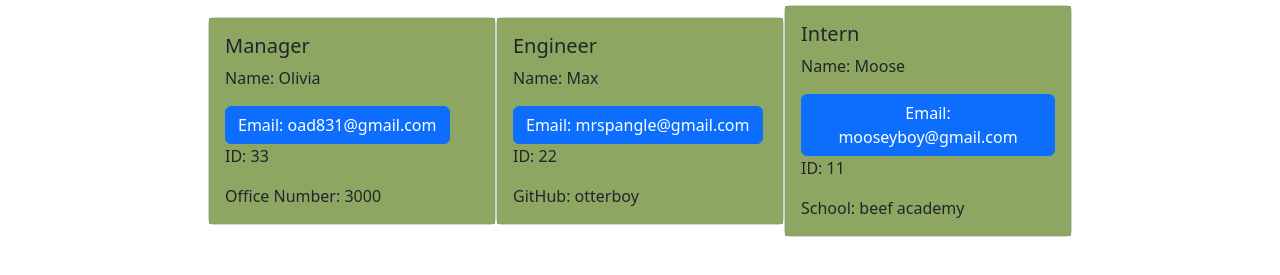
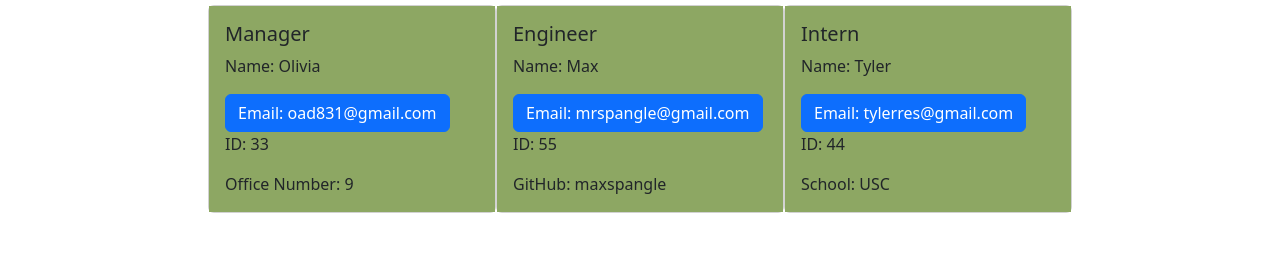
Before and after one commit to estilbee/Team-Profile-Generator, a website: page dist/index.html in a window 1280 px wide. Shown: the part 81-356 px from the top of the page. Drawn offline with nearby package versions, Linux system fonts and the light colour scheme.

```diff
--- a/dist/index.html
+++ b/dist/index.html
@@ -6,37 +6,36 @@
   <meta name="viewport" content="width=device-width, initial-scale=1.0">
 <link href="https://cdn.jsdelivr.net/npm/bootstrap@5.2.2/dist/css/bootstrap.min.css" rel="stylesheet" integrity="sha384-Zenh87qX5JnK2Jl0vWa8Ck2rdkQ2Bzep5IDxbcnCeuOxjzrPF/et3URy9Bv1WTRi" crossorigin="anonymous">
 <link rel= "stylesheet" href= "./style.css" ></link>
-<title>Document</title>
+<title></title>
 </head>
 <body>
-<h2>Your Team</h2>
+<h2>Your Team </h2>
 <main>
     <div class="card" style="width: 18rem;">
   <div class="card-body">
     <h5 class="card-title">Manager</h5>
-    <p class="card-text">Name: Olivia</p>
+    <p class="card-text">Name: Olivia </p>
     <a href="oad831@gmail.com" class="btn btn-primary"> Email: oad831@gmail.com</a>
     <p class="card-text">ID: 33</p>
-    <p class="card-text">Office Number: 3000</p>
+    <p class="card-text">Office Number: 9</p>
     </div>
 </div><div class="card" style="width: 18rem;">
-
     <div class="card-body">
       <h5 class="card-title">Engineer</h5>
       <p class="card-text">Name: Max</p>
       <a href="mrspangle@gmail.com" class="btn btn-primary"> Email: mrspangle@gmail.com</a>
-      <p class="card-text">ID: 22</p>
-      <p class="card-text">GitHub: otterboy</p>
+      <p class="card-text">ID: 55</p>
+      <p class="card-text">GitHub: maxspangle</p>
       </div>
   </div><div class="card" style="width: 18rem;">
     <div class="card-body">
       <h5 class="card-title">Intern</h5>
-      <p class="card-text">Name: Moose</p>
-      <a href="mooseyboy@gmail.com" class="btn btn-primary"> Email: mooseyboy@gmail.com</a>
-      <p class="card-text">ID: 11</p>
-      <p class="card-text">School: beef academy</p>
+      <p class="card-text">Name: Tyler</p>
+      <a href="tylerres@gmail.com" class="btn btn-primary"> Email: tylerres@gmail.com</a>
+      <p class="card-text">ID: 44</p>
+      <p class="card-text">School: USC</p>
       </div>
   </div>
-  </main>
+</main>
 </body>
 </html>
--- a/dist/style.css
+++ b/dist/style.css
@@ -13,7 +13,6 @@
     justify-content: center;
     flex-direction: row;
     align-items: center;
-    padding-top: 30 px;
 }
 
 
```
Also changed, not shown: 02-Challenge/README.md (deleted), Assets/10-object-oriented-programming-homework-demo.png (renamed from 02-Challenge/Assets/10-object-oriented-programming-homework-demo.png), Assets/teamprofilegenerator.gif (added), README.md.
